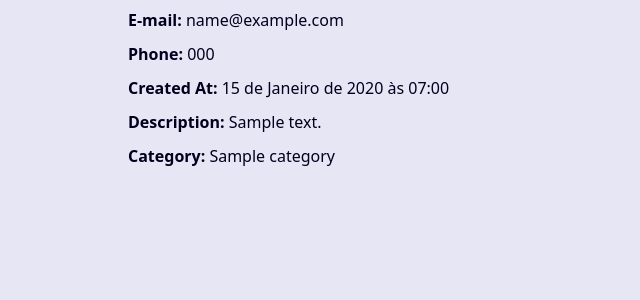
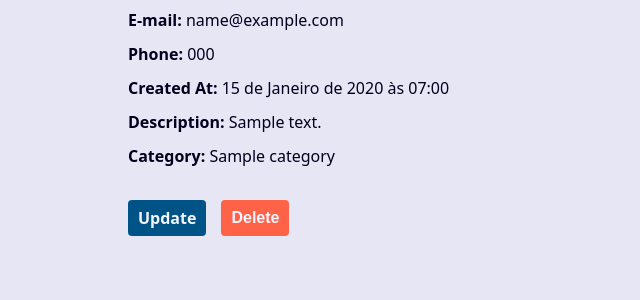
Before and after one commit to EvandroCalado/schedule_django, a Django app: page /contact/1/ in a window 1280 px wide. Shown: the part 353-653 px from the top of the page, without its empty margins (0-640 px from the left). Run offline with Django 5.2, Linux system fonts and the light colour scheme; tables that the repository leaves empty hold one stand-in row (values such as "Sample post").

Commit message:
✨ feat(contact): create delete

```diff
--- a/contact/templates/contact/contact.html
+++ b/contact/templates/contact/contact.html
@@ -10,5 +10,21 @@
   <p><strong>Created At: </strong>{{ contact.created_at }}</p>
   <p><strong>Description: </strong>{{ contact.description }}</p>
   <p><strong>Category: </strong>{{ contact.category.name }}</p>
+
+  <div class="contact-links">
+    <a class="btn btn-link" href="{% url "contact:update" contact.id %}">Update</a>
+
+    <form action="{% url "contact:delete" contact.id %}" method="POST">
+      {% csrf_token %}
+
+      {% if confirmation == 'no' %}
+        <input type="hidden" name="confirmation" value="yes">
+        <button type="submit" class="btn btn-link btn-delete">Confirm ?</button>
+      {% else %}
+        <button type="submit" class="btn btn-link btn-delete">Delete</button>
+      {% endif %}
+
+    </form>
+  </div>
 </div>
 {% endblock content %}
--- a/contact/urls.py
+++ b/contact/urls.py
@@ -11,4 +11,5 @@ urlpatterns = [
     path('contact/create/', views.create, name='create'),
     path('contact/<int:contact_id>/', views.contact, name='contact'),
     path('contact/<int:contact_id>/update/', views.update, name='update'),
+    path('contact/<int:contact_id>/delete/', views.delete, name='delete'),
 ]
```
Also changed, not shown: contact/views/contact_forms.py (+16 -0 lines).
